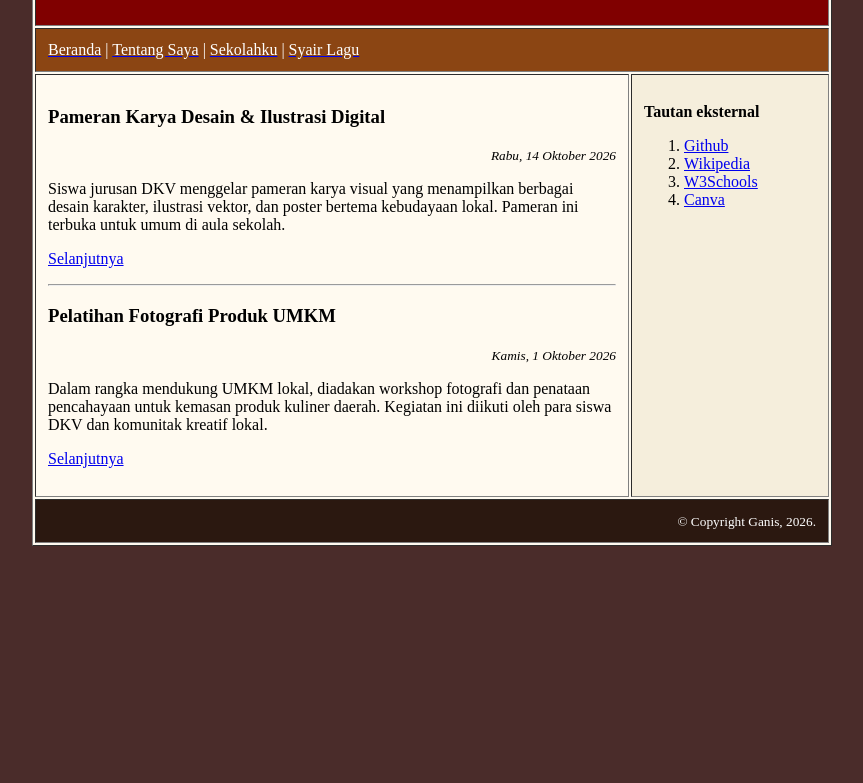
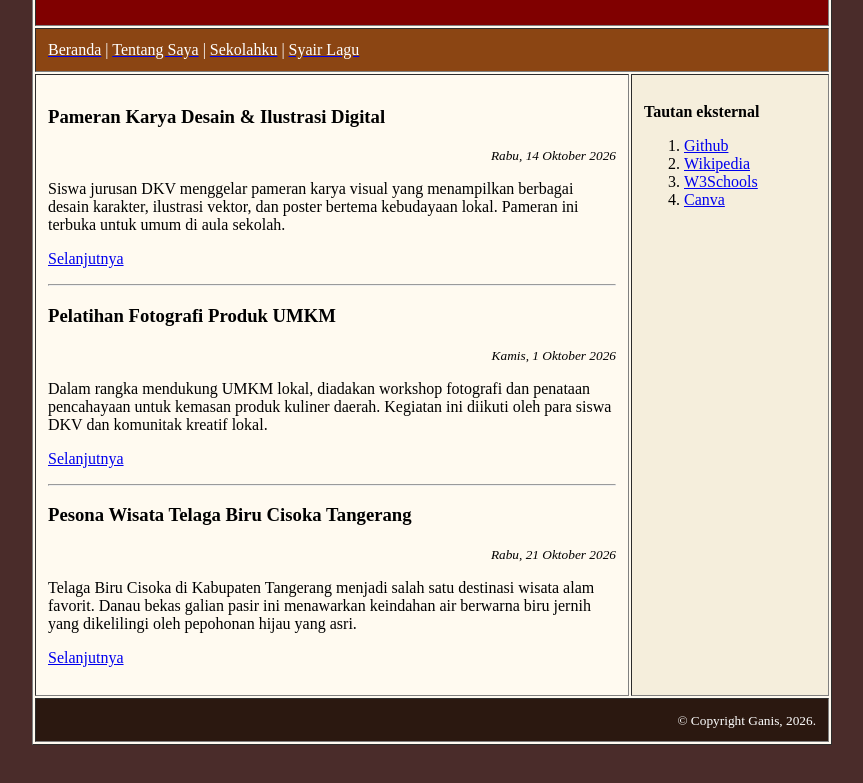
Before and after one commit to ganiss1717/ganis1717.github.com, a plain HTML site: page index.html in a window 1280 px wide. Shown: the part 235-1018 px from the top of the page, without its empty margins (208-1071 px from the left). Before the commit the page ends 831 px from the top, so only its background shows below. Drawn offline with Linux system fonts and the light colour scheme.

Commit message:
Add new section for Telaga Biru Cisoka

```diff
--- a/index.html
+++ b/index.html
@@ -45,6 +45,13 @@
                 <p>Dalam rangka mendukung UMKM lokal, diadakan workshop fotografi dan penataan pencahayaan untuk kemasan produk kuliner daerah. Kegiatan ini diikuti oleh para siswa DKV dan komunitak kreatif lokal.</p>
                 <p><a href="berita/berita-2.html">Selanjutnya</a></p>
 
+                <hr>
+
+                <h3>Pesona Wisata Telaga Biru Cisoka Tangerang</h3>
+                <p align="right"><small><em>Rabu, 21 Oktober 2026</em></small></p>
+                <p>Telaga Biru Cisoka di Kabupaten Tangerang menjadi salah satu destinasi wisata alam favorit. Danau bekas galian pasir ini menawarkan keindahan air berwarna biru jernih yang dikelilingi oleh pepohonan hijau yang asri.</p>
+                <p><a href="berita/berita-3.html">Selanjutnya</a></p>
+
                 <!-- Akhir dari content utama -->
             </td>
             <td width="25%" valign="top" bgcolor="#f5eedc">
```
